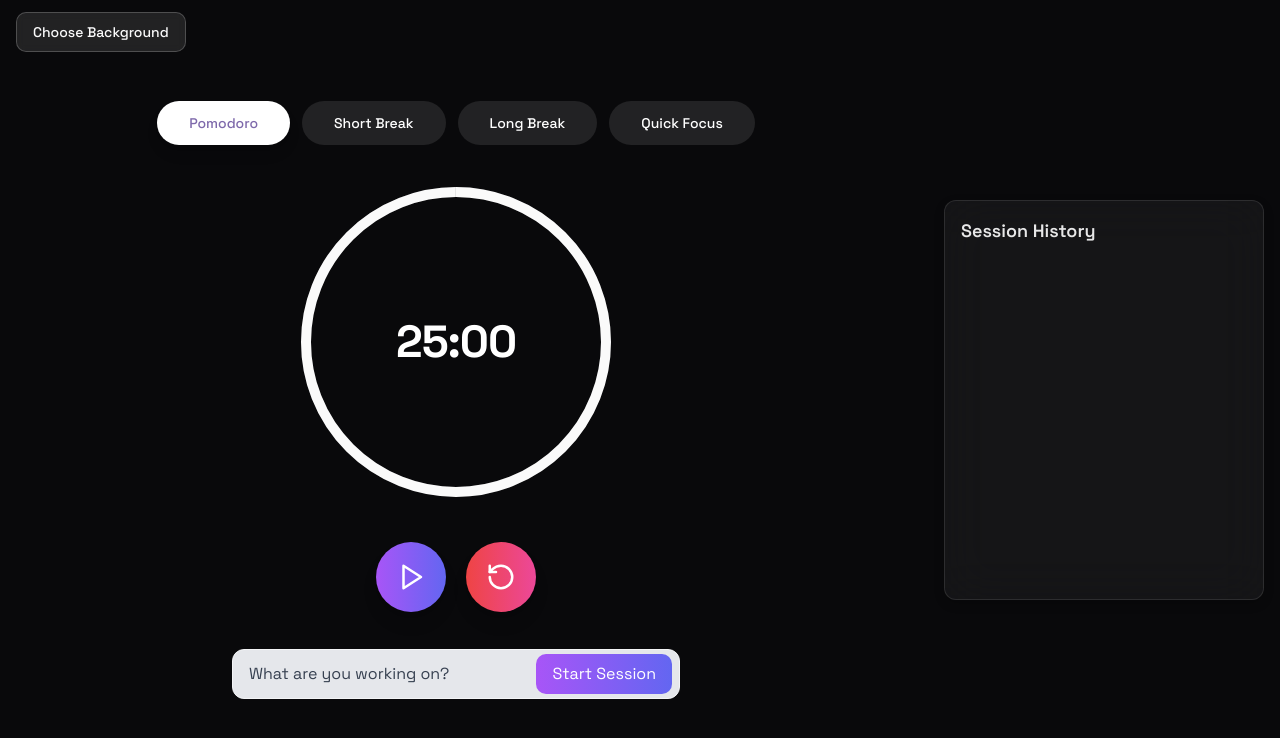
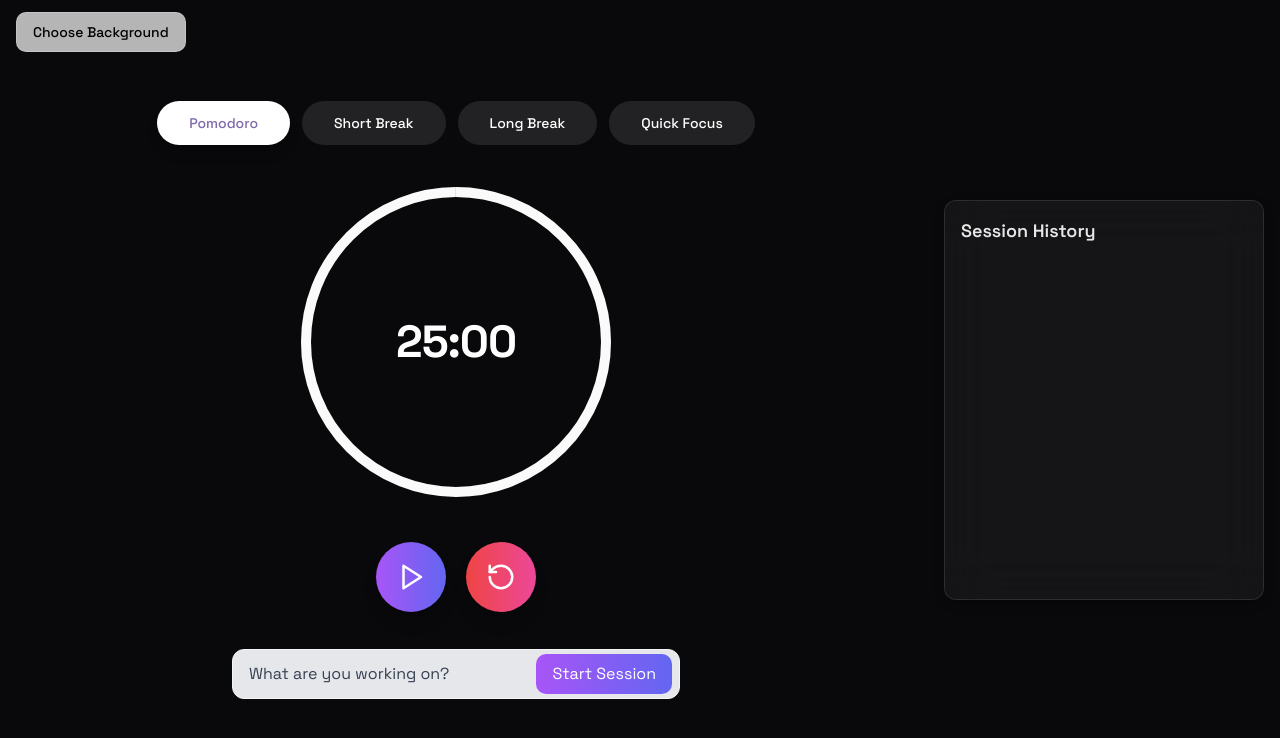
Before and after one commit to jakoel/pomodreaming, a React (Vite) app: page / in a window 1280 px wide. Shown: the top 738 px of the page. Built offline with nearby package versions, Linux system fonts and the light colour scheme.

Commit message:
Update BackgroundSelector.tsx

```diff
--- a/src/components/BackgroundSelector.tsx
+++ b/src/components/BackgroundSelector.tsx
@@ -30,10 +30,10 @@ export function BackgroundSelector({ onSelectGradient }: BackgroundSelectorProps
   return (
     <Dialog>
       <DialogTrigger asChild>
-        <Button
-          variant="outline"
-          className="bg-white/10 backdrop-blur-sm border-white/20 hover:bg-white/20"
-        >
+      <Button
+        variant="outline"
+        className="bg-white/70 text-black backdrop-blur-sm border-white/20 hover:bg-white/50"
+      >
           Choose Background
         </Button>
       </DialogTrigger>
```
